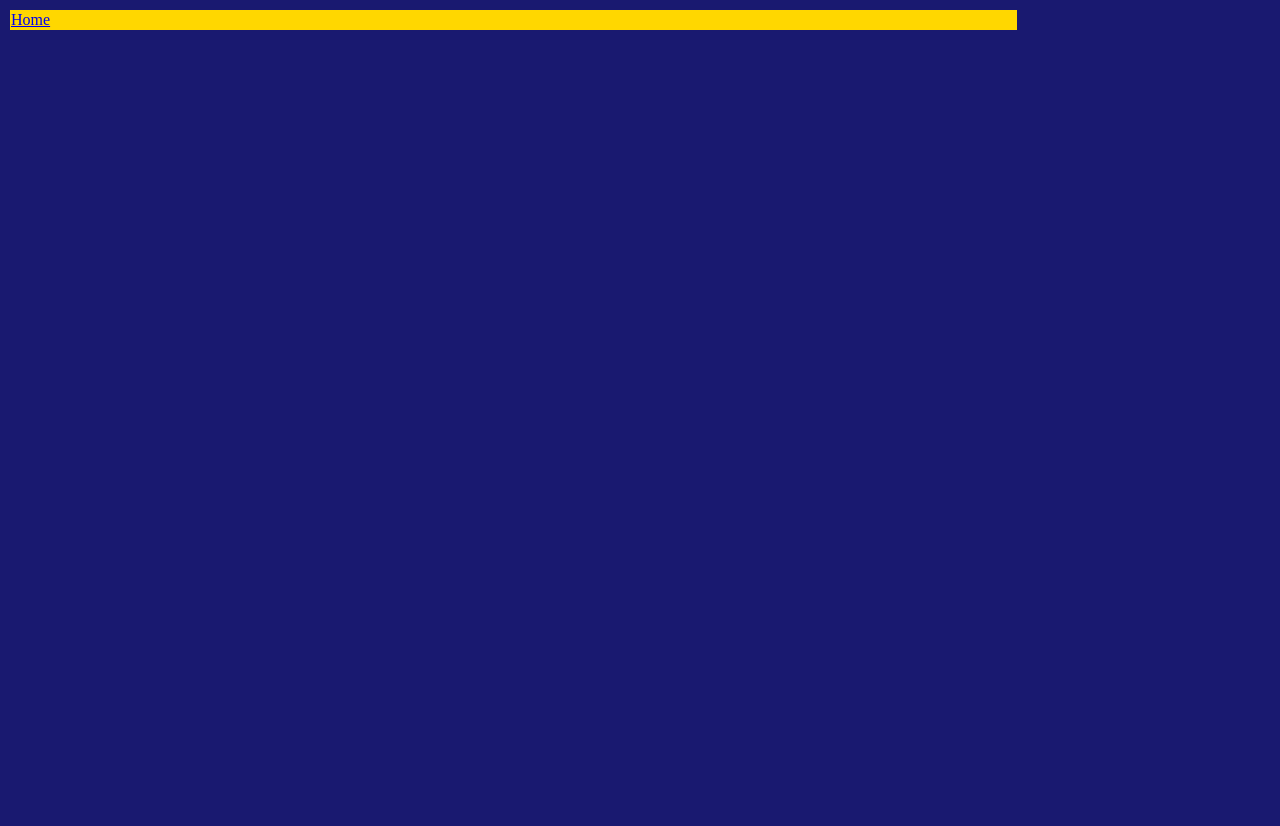
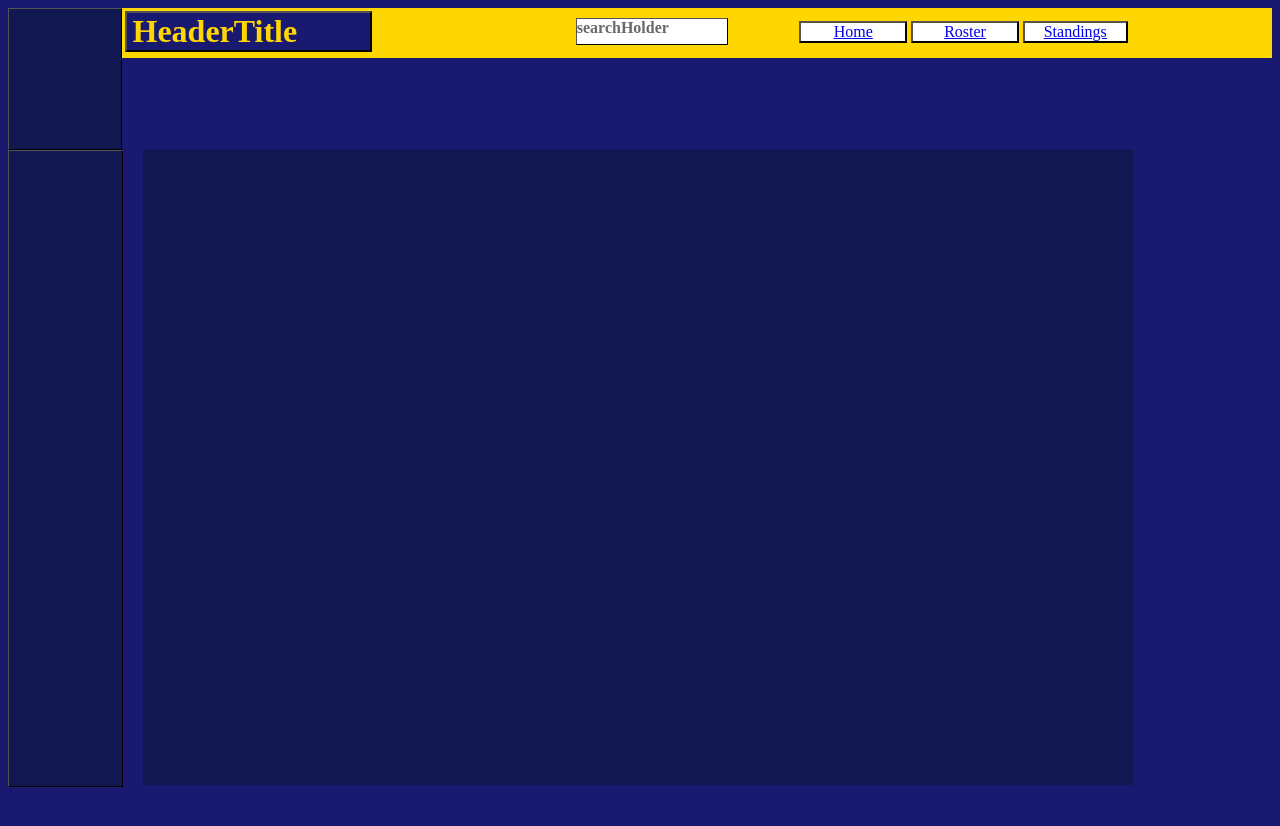
Before and after one commit to SuperFlyingMonkey/PiWebPage, a plain HTML site: page schedual.html in a window 1280 px wide. Before the commit the page ends 800 px from the top, so only its background shows below. Drawn offline with Linux system fonts and the light colour scheme.

Commit message:
Copied page structure
copied page structure across all pages

```diff
--- a/schedual.html
+++ b/schedual.html
@@ -1,15 +1,66 @@
-<!DOCTYPE html>
+<DOCTYPE! html>
 <html>
 	<head>
-		<link rel="stylesheet" type="text/css" href="index.css">
+		<link rel="stylesheet" type="text/css" href="index.css"
 	</head>
 	<body>
+
+		<header>
+			<div class="topBarDiv" >
+				<div class="imageSpace">
+
+				</div>
+				<div class="tableDiv">
 				<table>
 					<tr>
 						<td>
+							<div class="pageTitle">
+								<h1>HeaderTitle</h1>
+							</div>
+
+						</td>
+							<td>
+								<div class="Sbox">
+									<div class="search">
+										<h4>searchHolder</h4>
+									</div>
+								</div>
+							</td>
+
+						<td>
+							<div class="roster">
 								<a href=index.html>Home</a>
+							</div>
+						</td>
+						<td>
+							<div class="Schedule">
+								<a href=roster.html>Roster </a>
+							</div>
+						</td>
+						<td>
+							<div class="Standings">
+								<a href=Standings.html>Standings</a>
+							</div>
 						</td>
 					</tr>
 					</table>
+			</div>
+			</div>
+		</header>
+		<div>
+
+				<div class="mainBody">
+					<div class="contain">
+
+					</div>
+
+
+			<div class="sideBar">
+
+
+
+		</div>
+		</div>
+
 	</body>
 </html>
```
Also changed, not shown: Standings.html (+53 -2 lines), roster.html (+1 -1 lines). Lines whose indentation alone changed are shown as unchanged.
